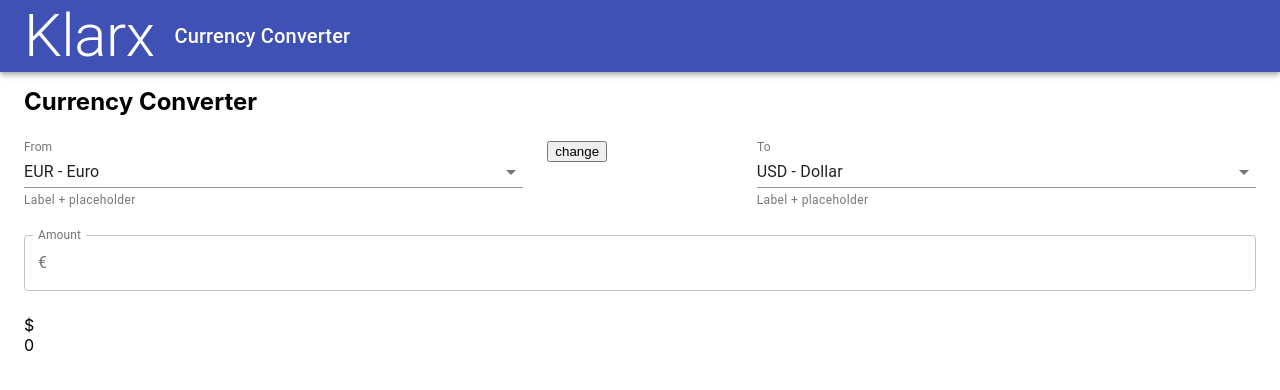
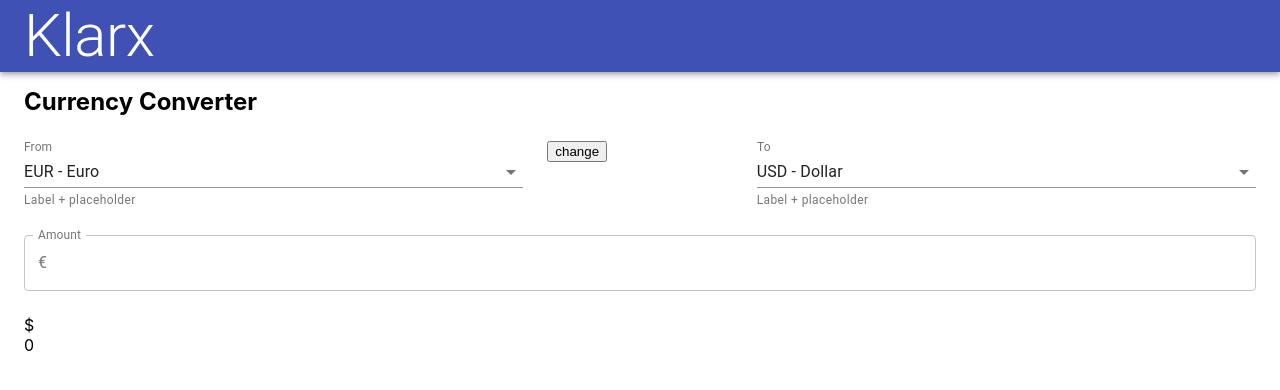
Before and after one commit to rezashomali/currency-frontend, a React (Create React App) app: page / in a window 1280 px wide. Shown: the top 390 px of the page. Built offline with nearby package versions, Linux system fonts and the light colour scheme.

Commit message:
finish Header Component

```diff
--- a/src/components/Header/index.tsx
+++ b/src/components/Header/index.tsx
@@ -1,5 +1,5 @@
 import React from "react";
-import { AppBar, Toolbar, Typography, Grid } from "@material-ui/core";
+import { AppBar, Toolbar, Typography } from "@material-ui/core";
 import "./Header.scss";
 
 const Header = () => {
@@ -10,7 +10,6 @@ const Header = () => {
           <Typography className="header__logo" variant="h2" color="inherit">
             Klarx
           </Typography>
-          <Typography variant="h6"> Currency Converter</Typography>
         </Toolbar>
       </AppBar>
     </div>
```
